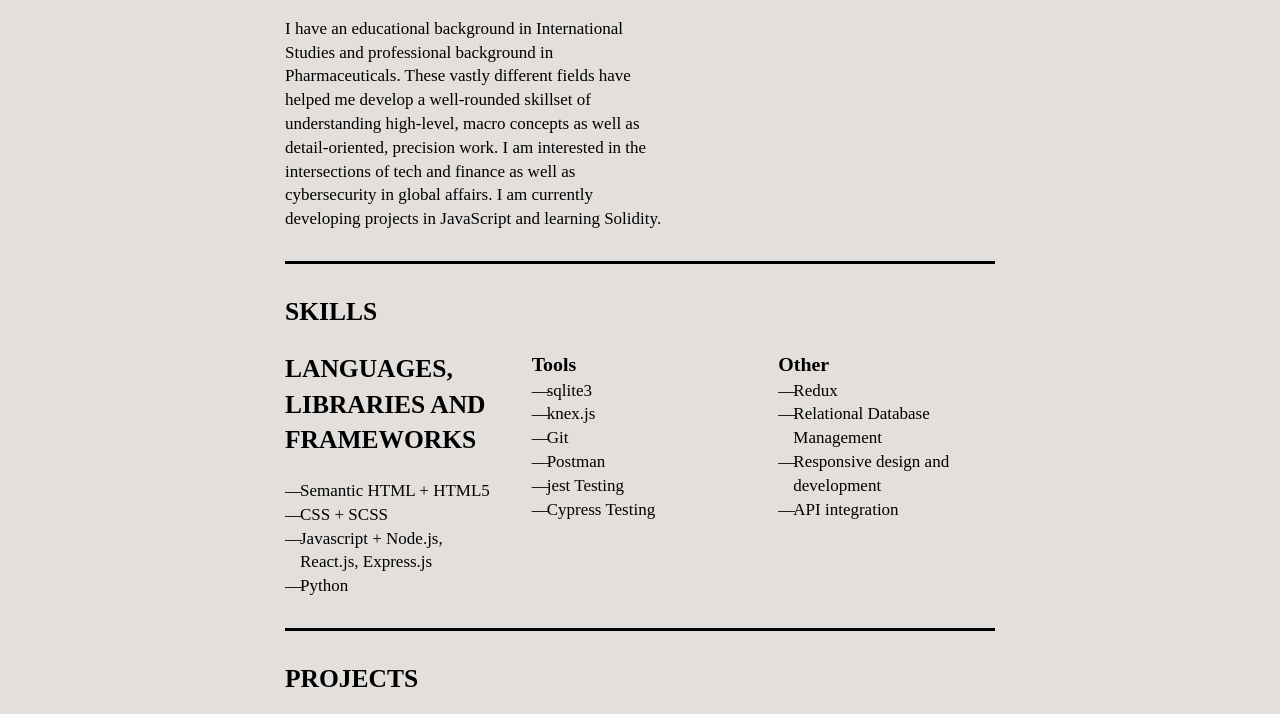
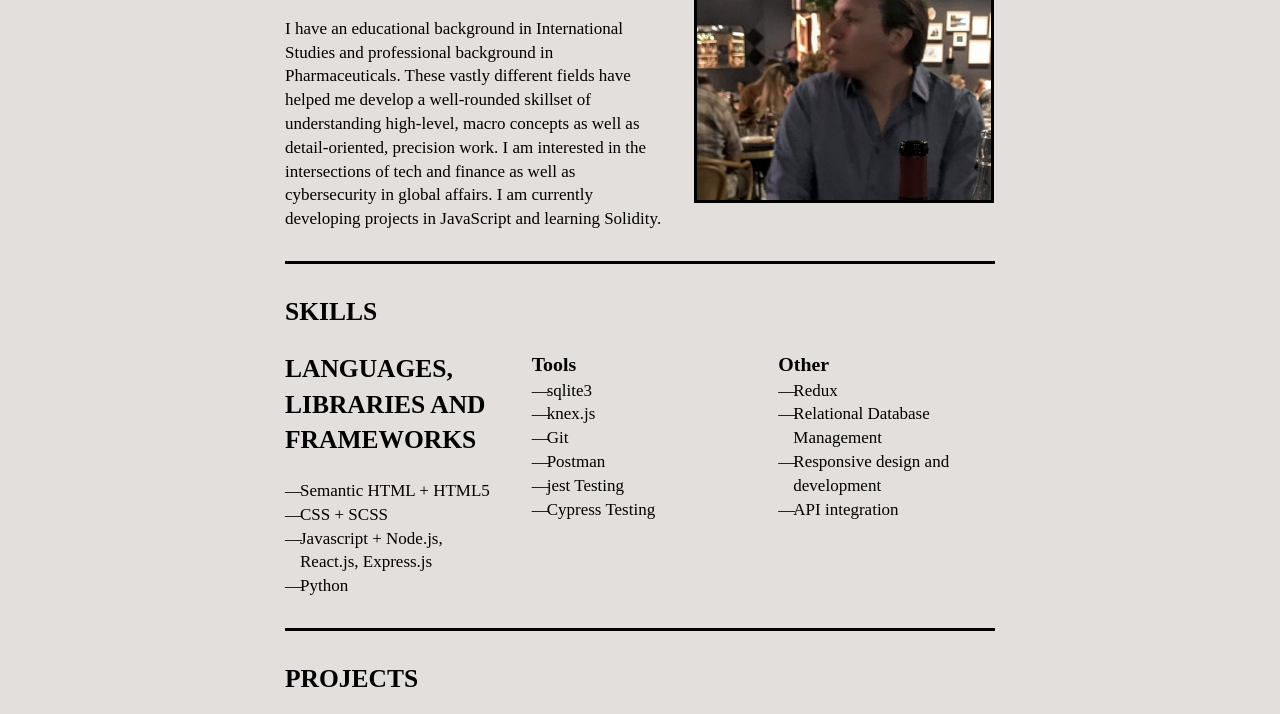
Before and after one commit to MichaelS42/portfolio, a website: page src/index.html in a window 1280 px wide. Shown: the part 172-886 px from the top of the page. Drawn offline with Linux system fonts and the light colour scheme; a web font is replaced by a local one.

Commit message:
trying to fix picture on deployment

```diff
--- a/src/index.html
+++ b/src/index.html
@@ -24,7 +24,7 @@
           </p>
         </div>
         <div class="column image">
-            <img src="img/Michael.png.jfif" alt="photo of Michael">
+            <img src="Michael.png.jfif" alt="photo of Michael">
         </div>
       </div>
   </header>
```
